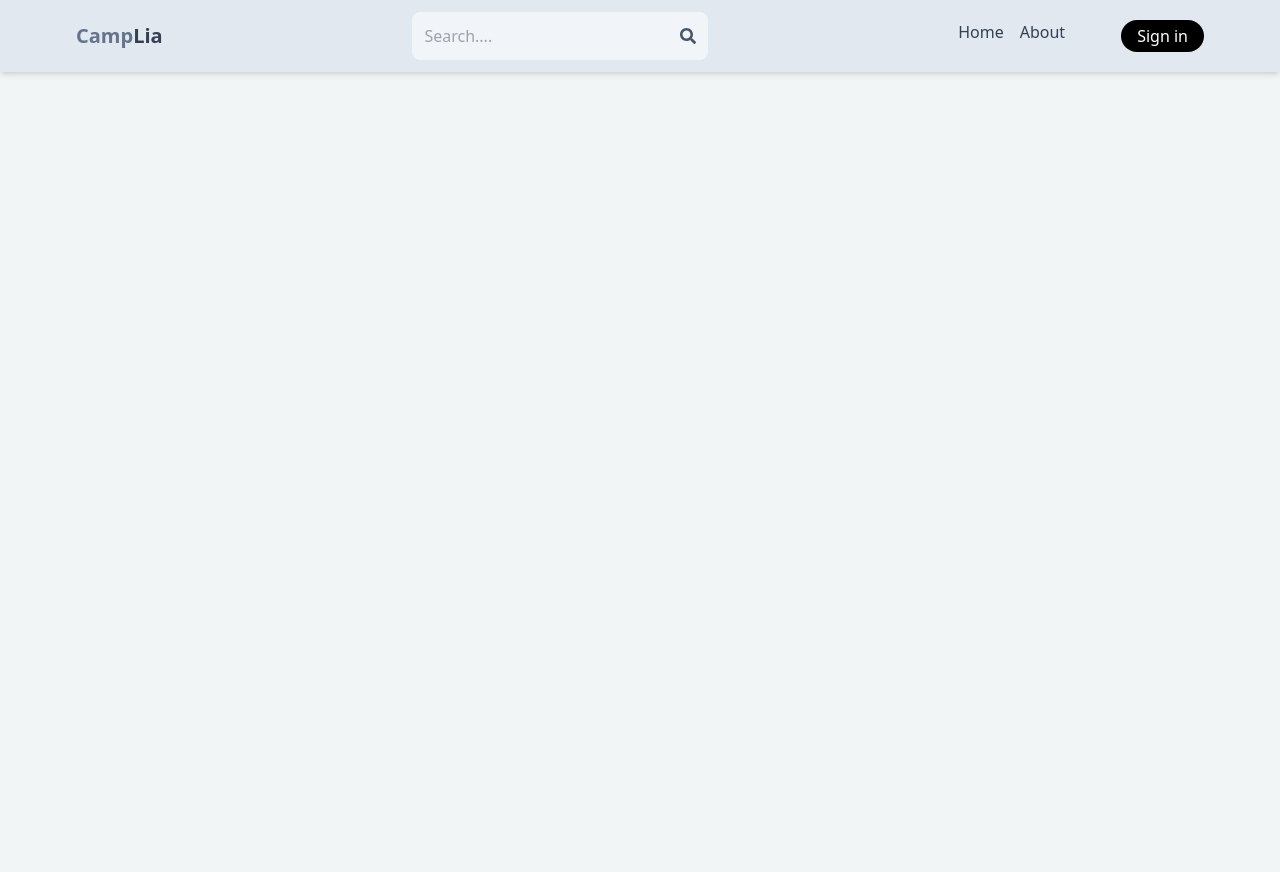
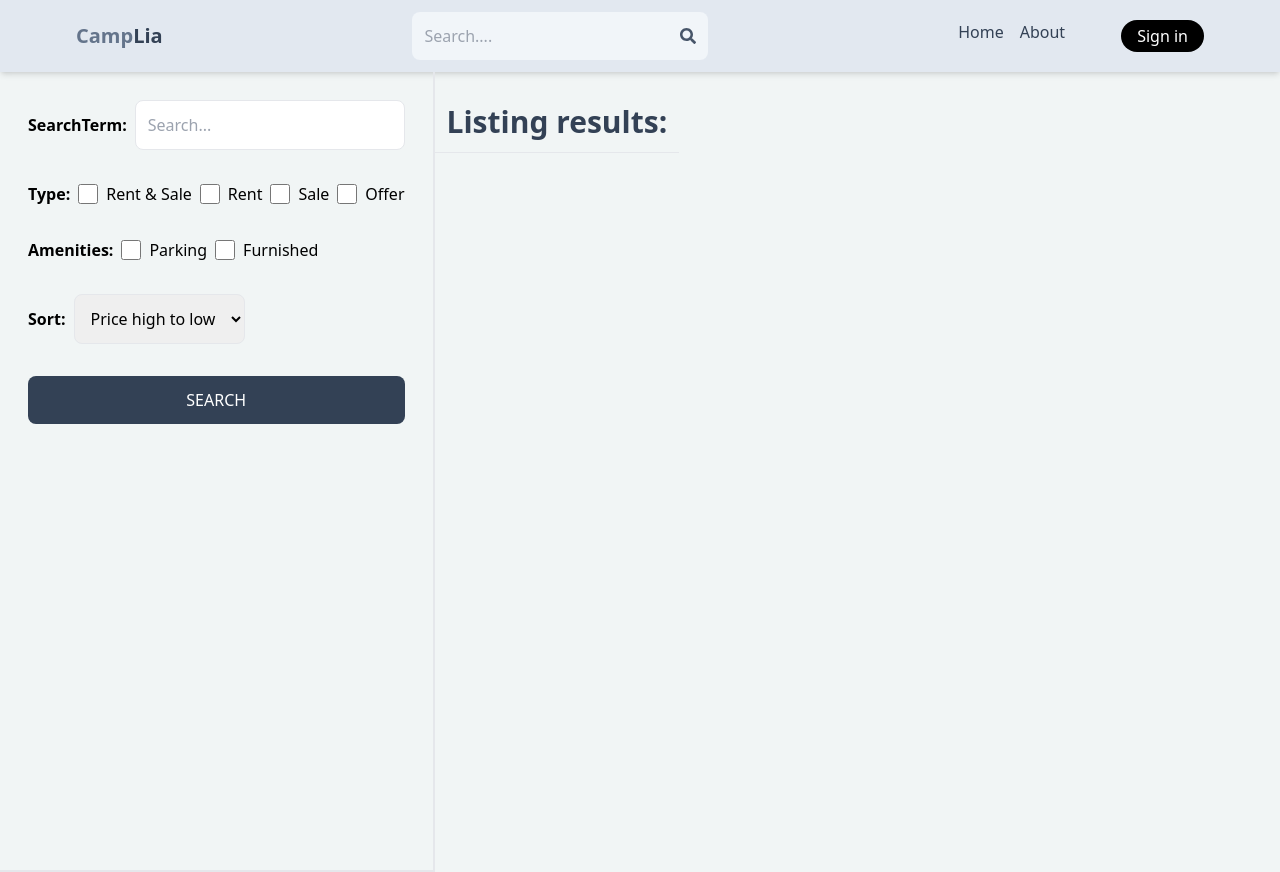
Before and after one commit to shanmugapriya1203/mern_estate_frontend, a React (Create React App) app: page /search in a window 1280 px wide. Before the commit the page ends 800 px from the top, so only its background shows below. Built offline with nearby package versions, Linux system fonts and the light colour scheme.

Commit message:
Create Search Page UI

```diff
--- a/src/App.js
+++ b/src/App.js
@@ -10,6 +10,7 @@
 import CreateListing from './pages/CreateListing'
 import UpdateListing from './pages/UpdateListing'
 import Listing from './pages/Listing'
+import Search from './pages/Search'
 
 
 export default function App() {
@@ -21,6 +22,7 @@
  <Route path='/sign-in' element={<Signin/>}/>
  <Route path='/sign-up' element={<SignUp/>}/>
  <Route path='/about' element={<About/>}/>
+ <Route path='/search' element={<Search/>}/>
  <Route path='/listing/:listingId' element={<Listing/>}/>
  <Route element={<PrivateRoute/>}>
 
--- /dev/null
+++ b/src/pages/Search.js
@@ -0,0 +1,64 @@
+import React from "react";
+
+export default function Search() {
+  return (
+    <div className="flex flex-col md:flex-row">
+      <div className="p-7 border-b-2 md:border-r-2 md:min-h-screen">
+        <form className="flex flex-col gap-8">
+          <div className="flex items-center gap-2">
+            <label className="whitespace-nowrap font-semibold">SearchTerm:</label>
+            <input
+              type="text"
+              id="searchTerm"
+              placeholder="Search..."
+              className="border rounded-lg p-3 w-full"
+            />
+          </div>
+          <div className="flex gap-2 flex-wrap items-center">
+            <label className="font-semibold">Type:</label>
+            <div className="flex gap-2">
+              <input type="checkbox" id="all" className="w-5" />
+              <span>Rent & Sale</span>
+            </div>
+            <div className="flex gap-2">
+              <input type="checkbox" id="rent" className="w-5" />
+              <span>Rent</span>
+            </div>
+            <div className="flex gap-2">
+              <input type ="checkbox" id="sale" className="w-5" />
+              <span>Sale</span>
+            </div>
+            <div className="flex gap-2">
+              <input type="checkbox" id="offer" className="w-5" />
+              <span>Offer</span>
+            </div>
+          </div>
+          <div className="flex gap-2 flex-wrap items-center">
+            <label className="font-semibold">Amenities:</label>
+            <div className="flex gap-2">
+              <input type="checkbox" id="parking" className="w-5" />
+              <span>Parking</span>
+            </div>
+            <div className="flex gap-2">
+              <input type="checkbox" id="furnished" className="w-5" />
+              <span>Furnished</span>
+            </div>
+          </div>
+          <div className="flex items-center gap-2">
+            <label className="font-semibold">Sort:</label>
+            <select id="sort_order" className="border rounded-lg p-3">
+                <option>Price high to low</option>
+                <option>Price low to high</option>
+                <option>Latest</option>
+                <option>Oldest</option>
+            </select>
+          </div>
+          <button className="bg-slate-700 p-3 rounded-lg uppercase text-white hover:opacity-95">Search</button>
+        </form>
+      </div>
+      <div className="">
+        <h1 className="text-3xl font-semibold border-b p-3 text-slate-700 mt-5">Listing results:</h1>
+      </div>
+    </div>
+  );
+}
```
